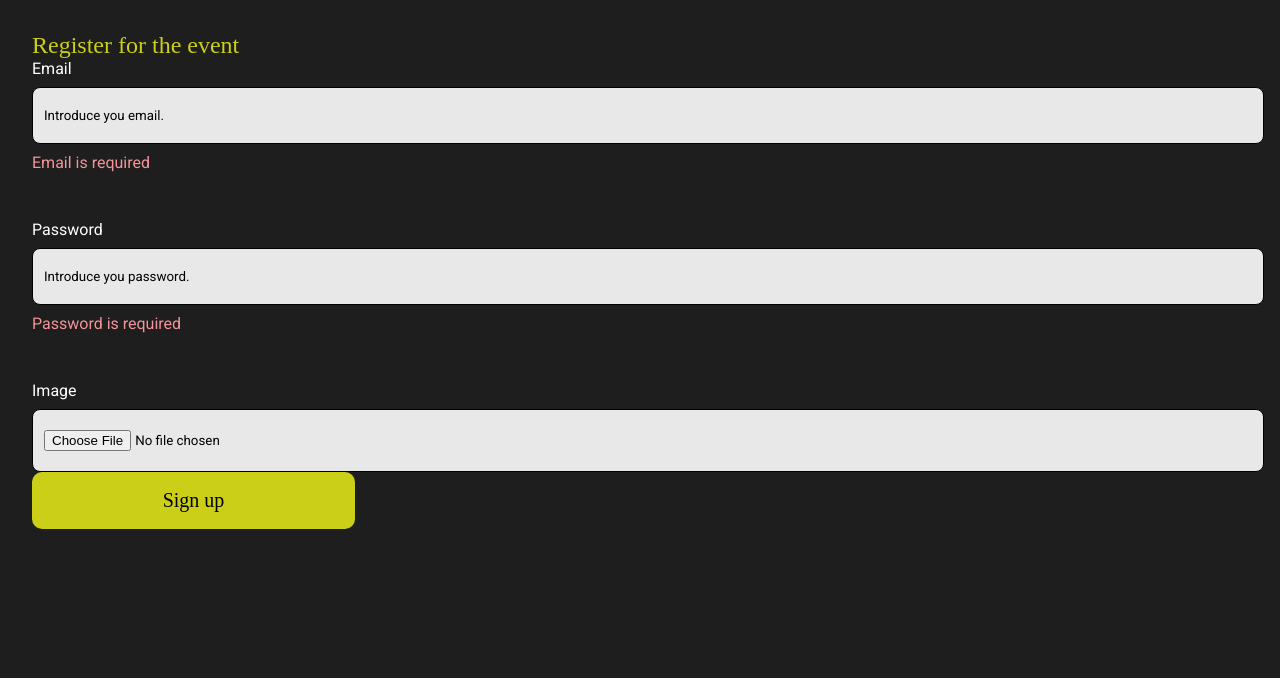
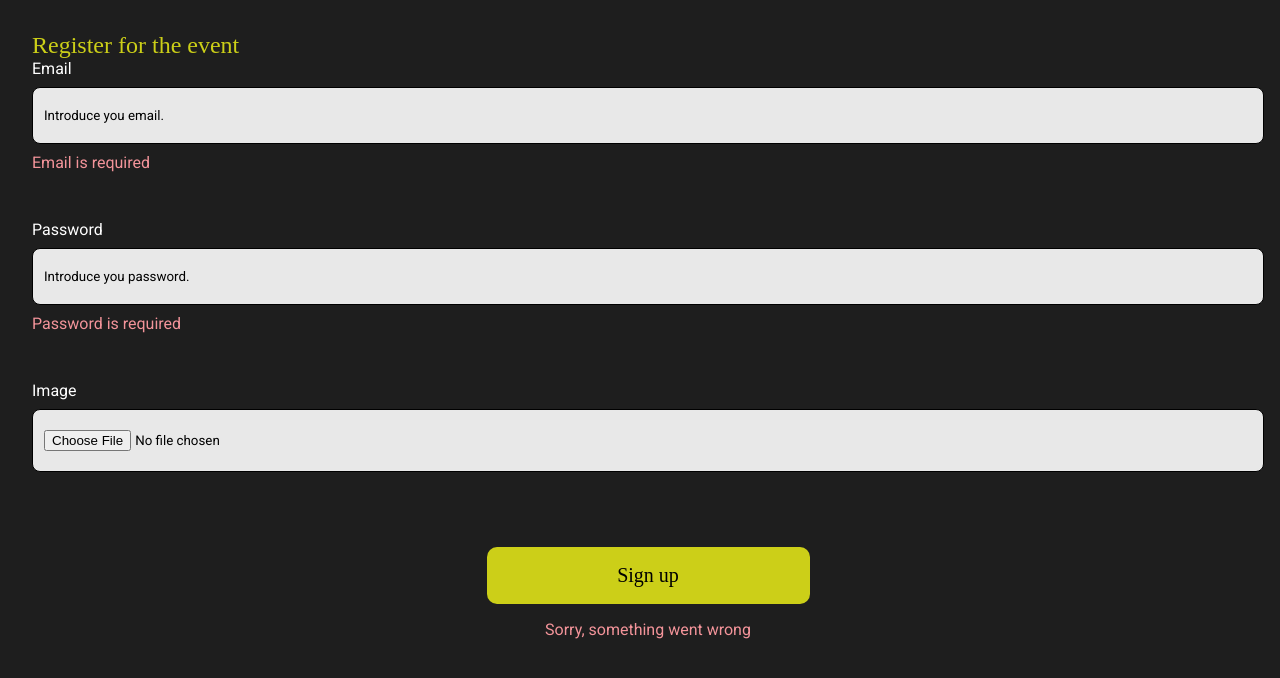
Before and after one commit to isdi-coders-2023/coding-adventure-Victor-Granda-front-202301-BCN, a React (Create React App) app: page / in a window 1280 px wide. Shown: the top 678 px of the page. Built offline with nearby package versions, Linux system fonts and the light colour scheme; a web font is replaced by a local one.

Commit message:
Update Button Component to accept type and disabled by props

```diff
--- a/src/components/Button/Button.tsx
+++ b/src/components/Button/Button.tsx
@@ -2,10 +2,17 @@ import { ButtonStyled } from "./ButtonStyled";
 
 export interface ButtonProps {
   text: string;
+  type: string;
+  disabled: boolean;
 }
 
-const Button = ({ text }: ButtonProps): JSX.Element => {
-  return <ButtonStyled>{text}</ButtonStyled>;
+const Button = ({ text, type, disabled }: ButtonProps): JSX.Element => {
+  return (
+    <div className="button__container">
+      <ButtonStyled>{text}</ButtonStyled>
+      <span className="required">Sorry, something went wrong</span>
+    </div>
+  );
 };
 
 export default Button;
--- a/src/components/Button/ButtonStyled.tsx
+++ b/src/components/Button/ButtonStyled.ts
@@ -3,9 +3,6 @@ import styled from "styled-components";
 
 export const ButtonStyled = styled.button`
   background-color: ${(props) => props.theme.colors.main};
-  :disabled {
-    background-color: ${(props) => props.theme.colors.darkerMain};
-  }
   width: 323px;
   height: 40px;
   left: 19px;
@@ -15,6 +12,10 @@ export const ButtonStyled = styled.button`
   color: ${(props) => props.theme.colors.mainFontColor};
   font-family: ${(props) => props.theme.fonts.tittlesFontFamily};
 
+  :disabled {
+    opacity: 0.57;
+  }
+
   @media (min-width: 900px) {
     height: 57px;
   }
```
Also changed, not shown: 1 other file (tests, documents, lock files or other folders).
